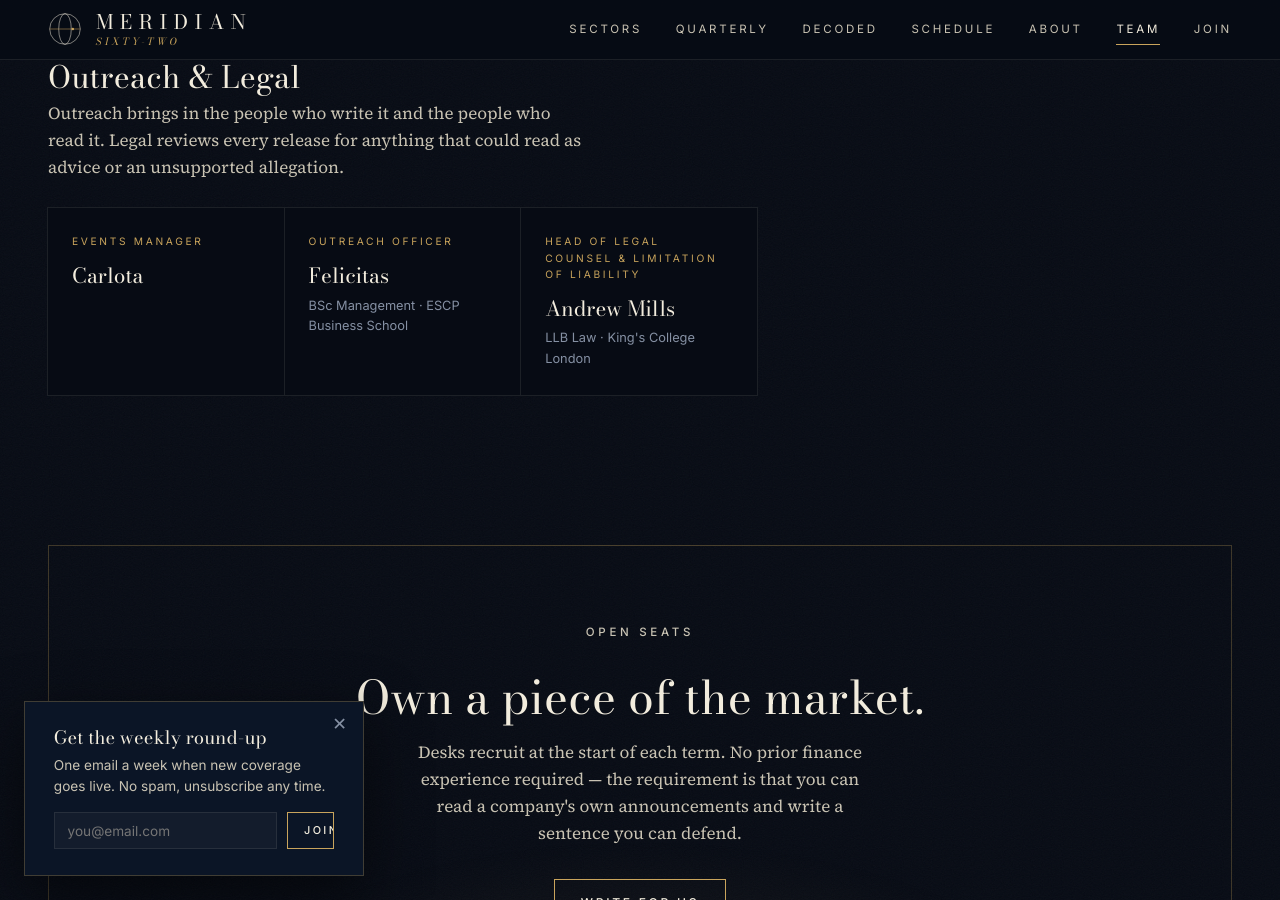
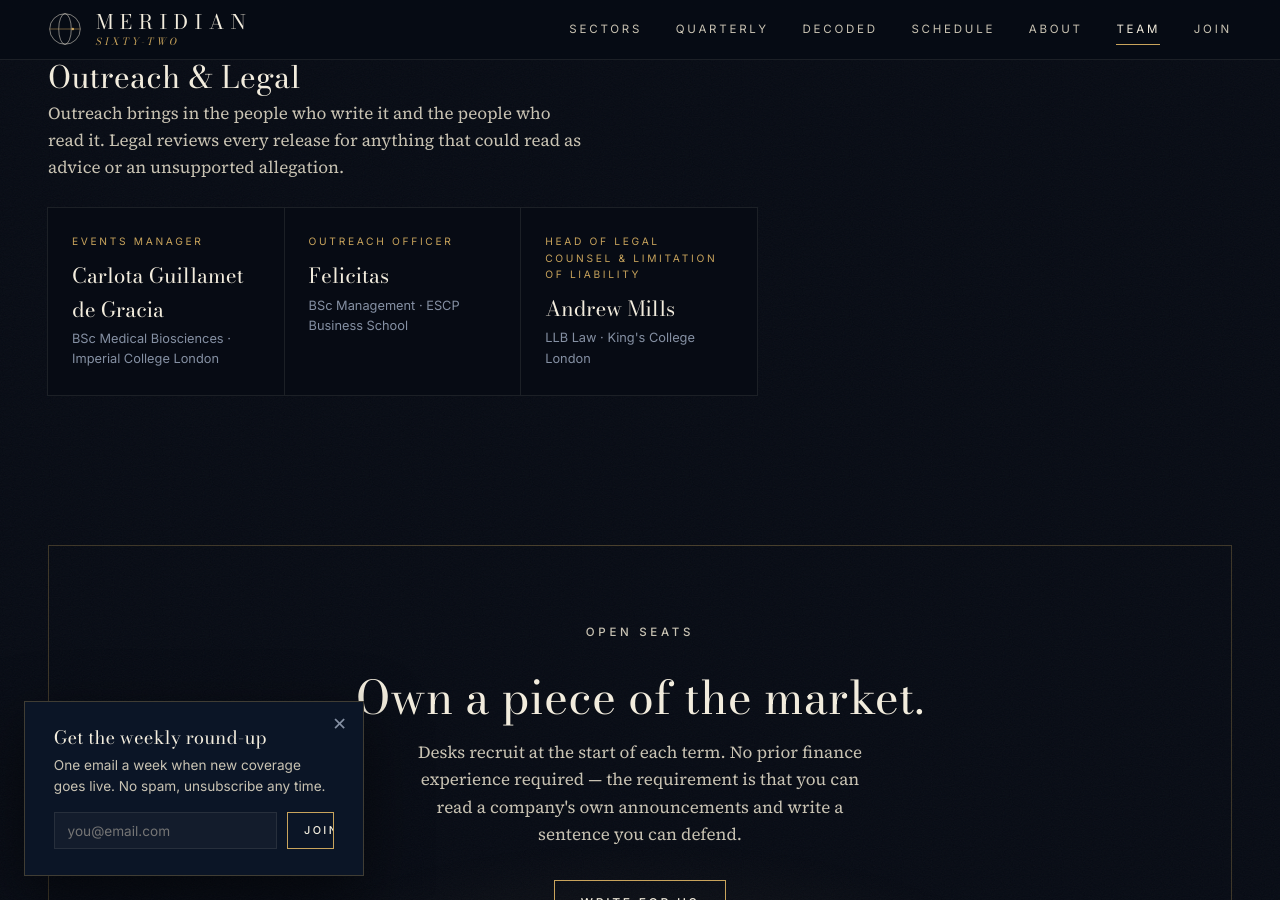
Before and after one commit to meridian62contact-lang/meridian62contact-lang.github.io, a Jekyll site: the page built from team.html, in a window 1280 px wide and 900 px high, scrolled down 4196 px. Built offline with Jekyll 4.4.1, drawn with Linux system fonts in a browser that asks for light colours.

Commit message:
Update team.yml

```diff
--- a/_data/team.yml
+++ b/_data/team.yml
@@ -34,10 +34,10 @@ quarterly:
     university: "University College London"
 
 outreach:
-  - name: "Carlota"
+  - name: "Carlota Guillamet de Gracia"
     role: "Events Manager"
-    degree: ""
-    university: ""
+    degree: "BSc Medical Biosciences"
+    university: "Imperial College London"
   - name: "Felicitas"
     role: "Outreach Officer"
     degree: "BSc Management"
```
